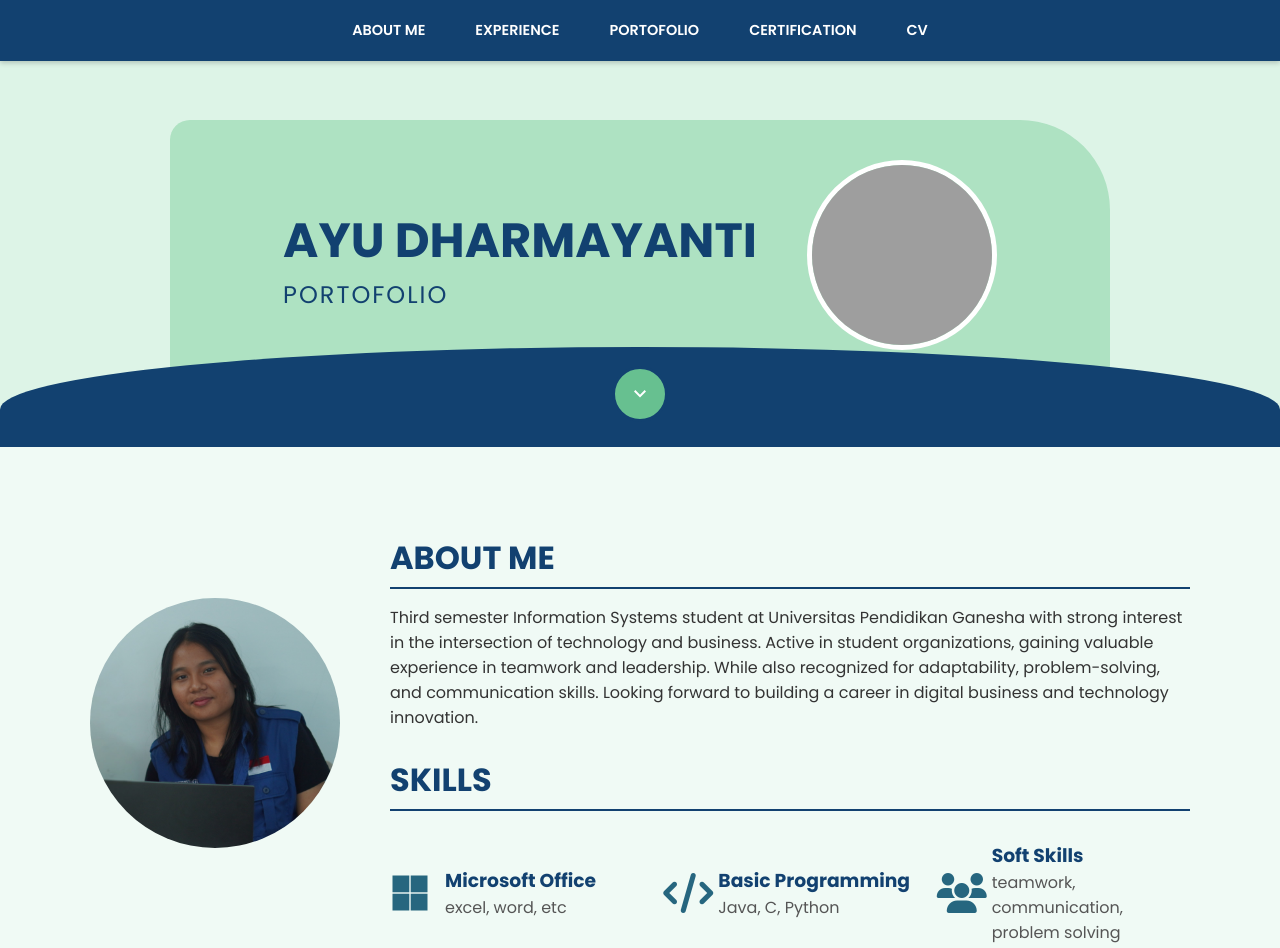
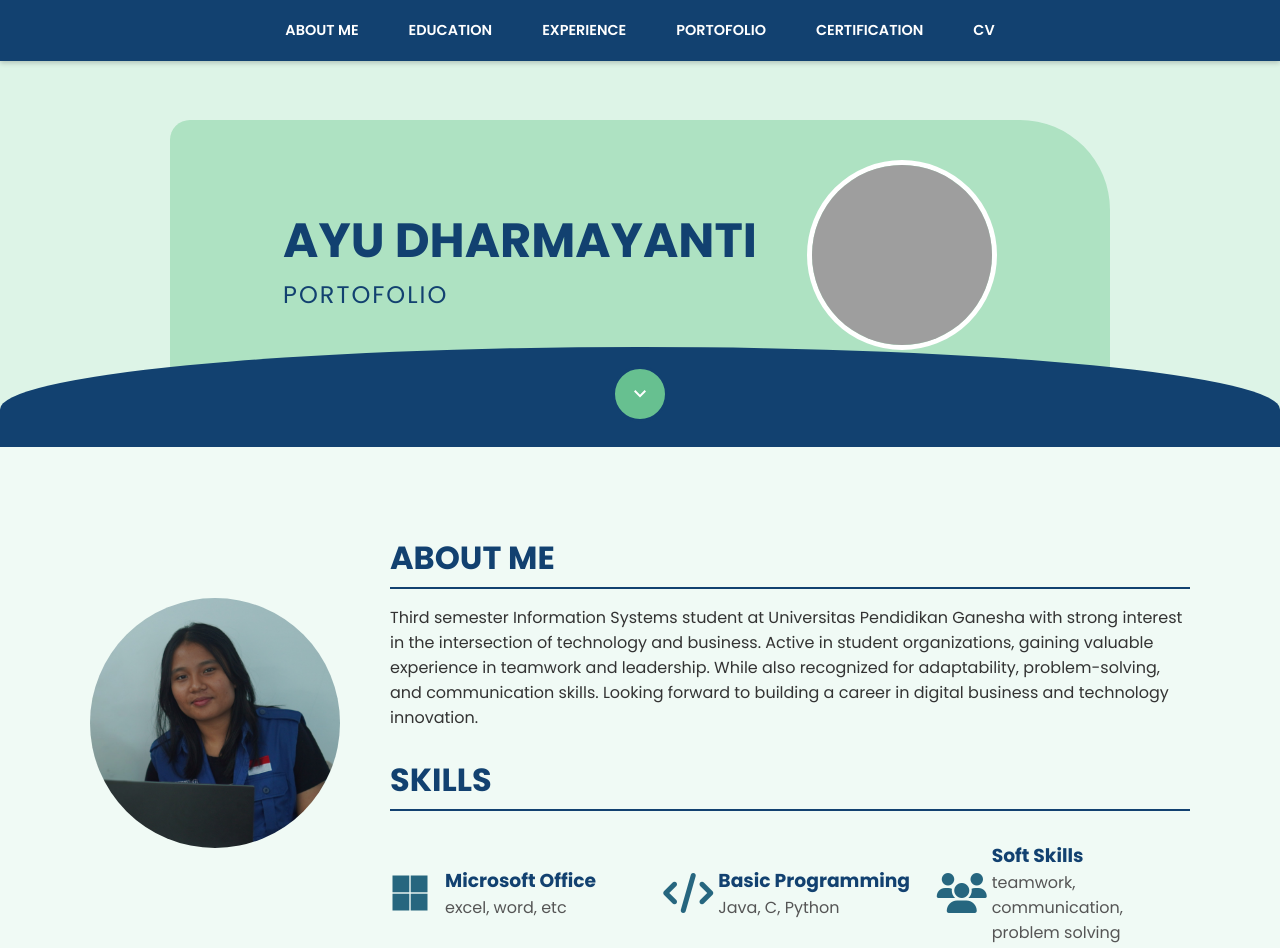
Before and after one commit to dewaydh/portofolio, a plain HTML site: page index.html in a window 1280 px wide. Shown: the top 948 px of the page. Drawn offline with Linux system fonts and the light colour scheme; grey boxes are pictures that could not be loaded.

Commit message:
Add files via upload

```diff
--- a/index.html
+++ b/index.html
@@ -17,6 +17,7 @@
     <nav class="navbar">
         <ul>
             <li><a href="#about">ABOUT ME</a></li>
+            <li><a href="#education">EDUCATION</a></li>
             <li><a href="#experience">EXPERIENCE</a></li>
             <li><a href="#portfolio">PORTOFOLIO</a></li>
             <li><a href="#certification">CERTIFICATION</a></li>
@@ -93,6 +94,7 @@
                 </div>
             </div>
         </section>
+
         <section id="experience" class="container">
             <h2>Organisation Experience</h2>
             <div class="experience-item">
```
